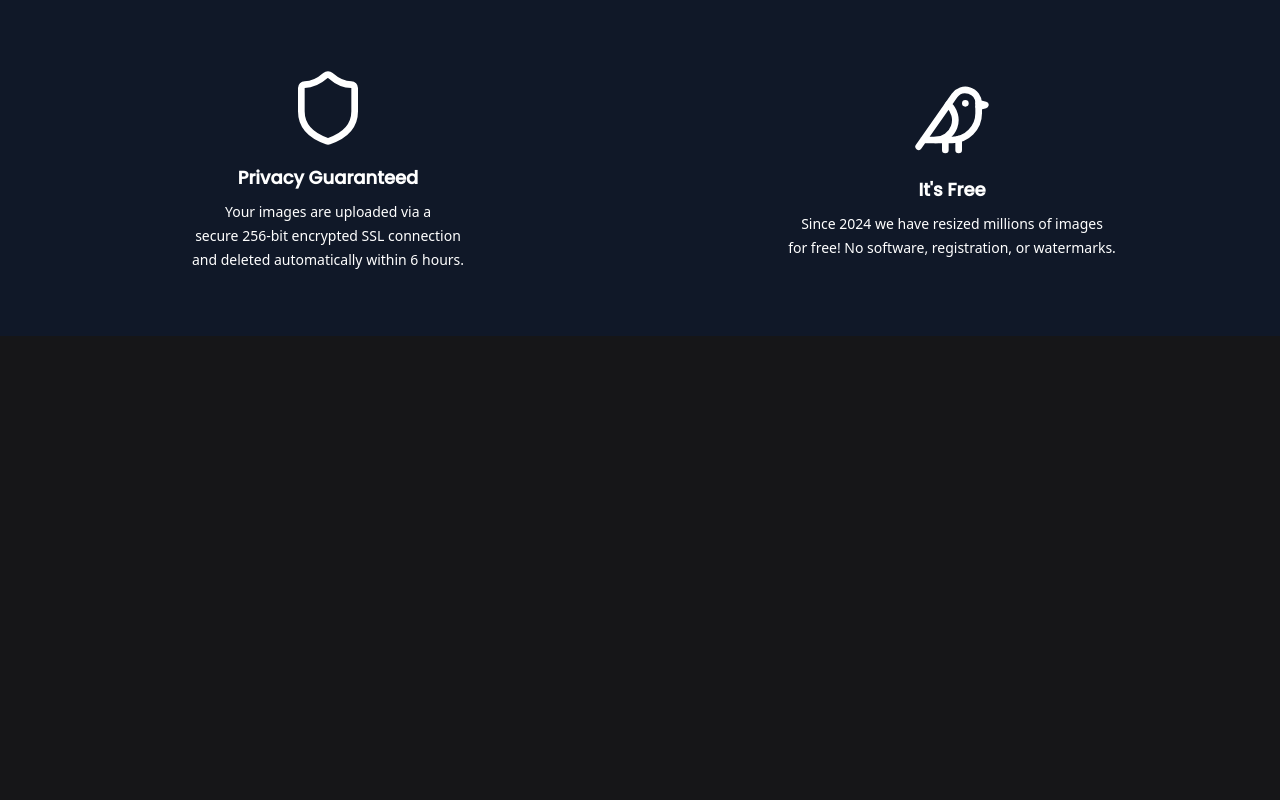
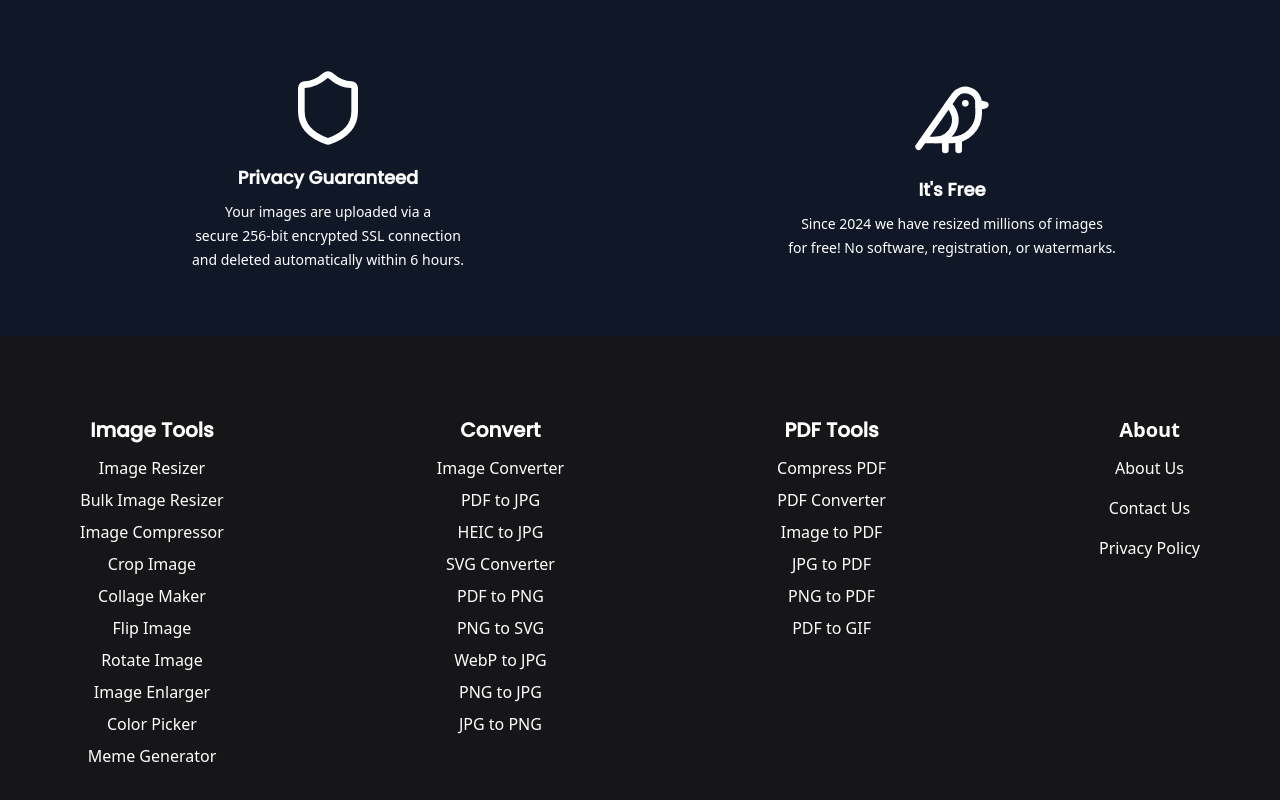
Before and after one commit to saurabhhh777/ImgConverter, a React (Vite) app in the folder frontend/: page / in a window 1280 px wide. Shown: the part 1169-1969 px from the top of the page. Before the commit the page ends 1505 px from the top, so only its background shows below. Built offline with nearby package versions, Linux system fonts and the light colour scheme.

Commit message:
Design the Footer and add into the Home Page

```diff
--- a/frontend/src/components/pages/Footer.tsx
+++ b/frontend/src/components/pages/Footer.tsx
@@ -1,13 +1,63 @@
-
 const Footer = () => {
   return (
-    <div className="text-white">
-        <div>
+    <div className="text-white box-border">
+      <div className="flex flex-row justify-between m-20">
+        <div className="flex flex-col text-center">
+          <h2 className="font-poppin text-xl font-semibold pb-3">
+            Image Tools
+          </h2>
+          <div>
+            <h2 className="pb-2">Image Resizer</h2>
+            <h2 className="pb-2">Bulk Image Resizer</h2>
+            <h2 className="pb-2">Image Compressor</h2>
+            <h2 className="pb-2">Crop Image</h2>
+            <h2 className="pb-2">Collage Maker</h2>
+            <h2 className="pb-2">Flip Image</h2>
+            <h2 className="pb-2">Rotate Image</h2>
+            <h2 className="pb-2">Image Enlarger</h2>
+            <h2 className="pb-2">Color Picker</h2>
+            <h2 className="pb-2">Meme Generator</h2>
+          </div>
+        </div>
 
+        <div className="flex flex-col text-center">
+          <h2 className="font-poppin text-xl font-semibold pb-3">Convert</h2>
+          <div>
+            <h2 className="pb-2">Image Converter</h2>
+            <h2 className="pb-2">PDF to JPG</h2>
+            <h2 className="pb-2">HEIC to JPG</h2>
+            <h2 className="pb-2">SVG Converter</h2>
+            <h2 className="pb-2">PDF to PNG</h2>
+            <h2 className="pb-2">PNG to SVG</h2>
+            <h2 className="pb-2">WebP to JPG</h2>
+            <h2 className="pb-2">PNG to JPG</h2>
+            <h2 className="pb-2">JPG to PNG</h2>
+          </div>
+        </div>
 
+        <div className="flex flex-col text-center">
+          <h2 className="font-poppin text-xl font-semibold pb-3">PDF Tools</h2>
+          <div>
+            <h2 className="pb-2">Compress PDF</h2>
+            <h2 className="pb-2">PDF Converter</h2>
+            <h2 className="pb-2">Image to PDF</h2>
+            <h2 className="pb-2">JPG to PDF</h2>
+            <h2 className="pb-2">PNG to PDF</h2>
+            <h2 className="pb-2">PDF to GIF</h2>
+          </div>
         </div>
+
+        <div className="flex flex-col items-center text-center">
+          <h2 className="font-poppins text-xl font-semibold pb-3">About</h2>
+          <div className="space-y-2">
+            <h2 className="pb-2">About Us</h2>
+            <h2 className="pb-2">Contact Us</h2>
+            <h2 className="pb-2">Privacy Policy</h2>
+          </div>
+        </div>
+      </div>
     </div>
-  )
-}
+  );
+};
 
-export default Footer
+export default Footer;
```
